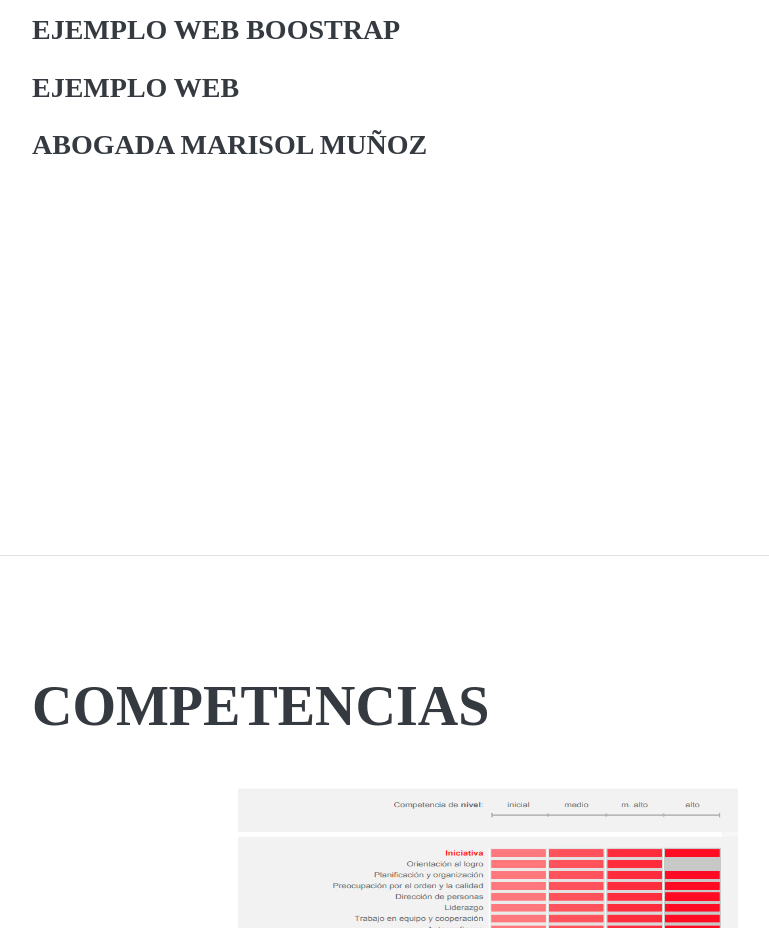
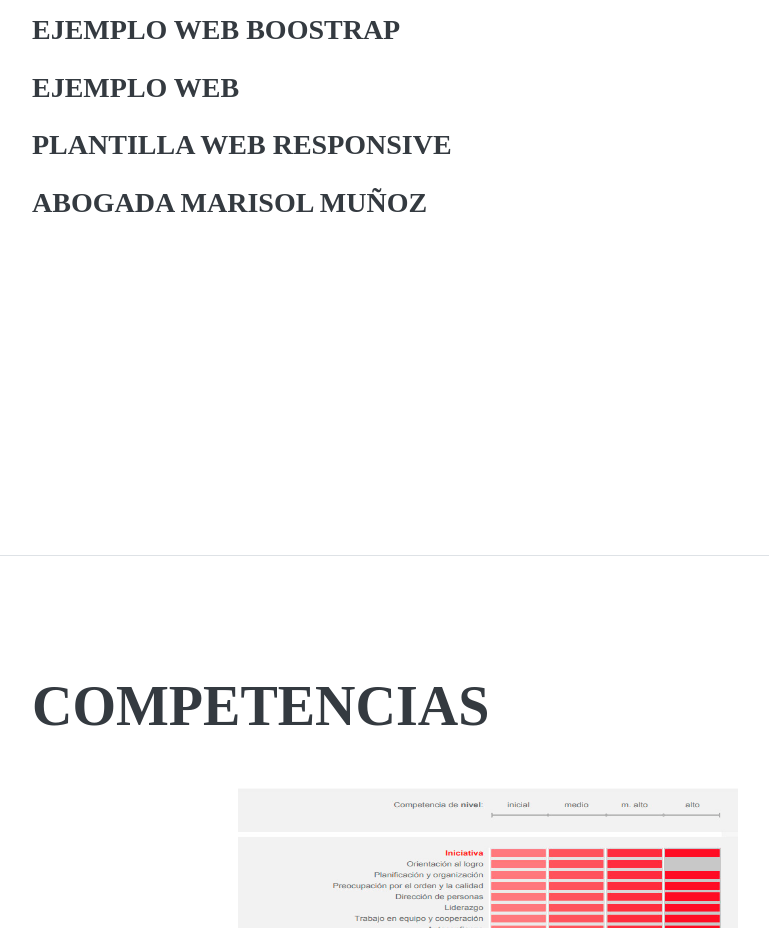
Before and after one commit to PedroRios1970/CVPedroRios, a website: page index.html in a window 1280 px wide. Shown: the part 5744-6672 px from the top of the page, without its empty margins (288-1057 px from the left). Drawn offline with nearby package versions, Linux system fonts and the light colour scheme; a web font is replaced by a local one.

Commit message:
CV2022_v6

```diff
--- a/index.html
+++ b/index.html
@@ -511,7 +511,7 @@
       <a class="mt-3" href="https://gridflexresponsi.netlify.app/"><h3>Ejemplo Grid Flex Responsive</h3></a>
       <a class="mt-3" href="https://ejemplosprint2.netlify.app"><h3>Ejemplo Web Boostrap</h3></a>
       <a class="mt-3" href="https://web1htmlcssjs.netlify.app"><h3>Ejemplo Web</h3></a>
-     <!-- <a class="mt-3" href="https://web2htmlcssjs.netlify.app"><h2>https://web2htmlcssjs.netlify.app</h2></a>-->
+      <a class="mt-3" href="https://webplantilla.netlify.app/"><h3>Plantilla Web Responsive</h3></a>
       <a class="mt-3" href="https://munpar.netlify.app"><h3>Abogada Marisol Muñoz</h3></a>
 
 
```
